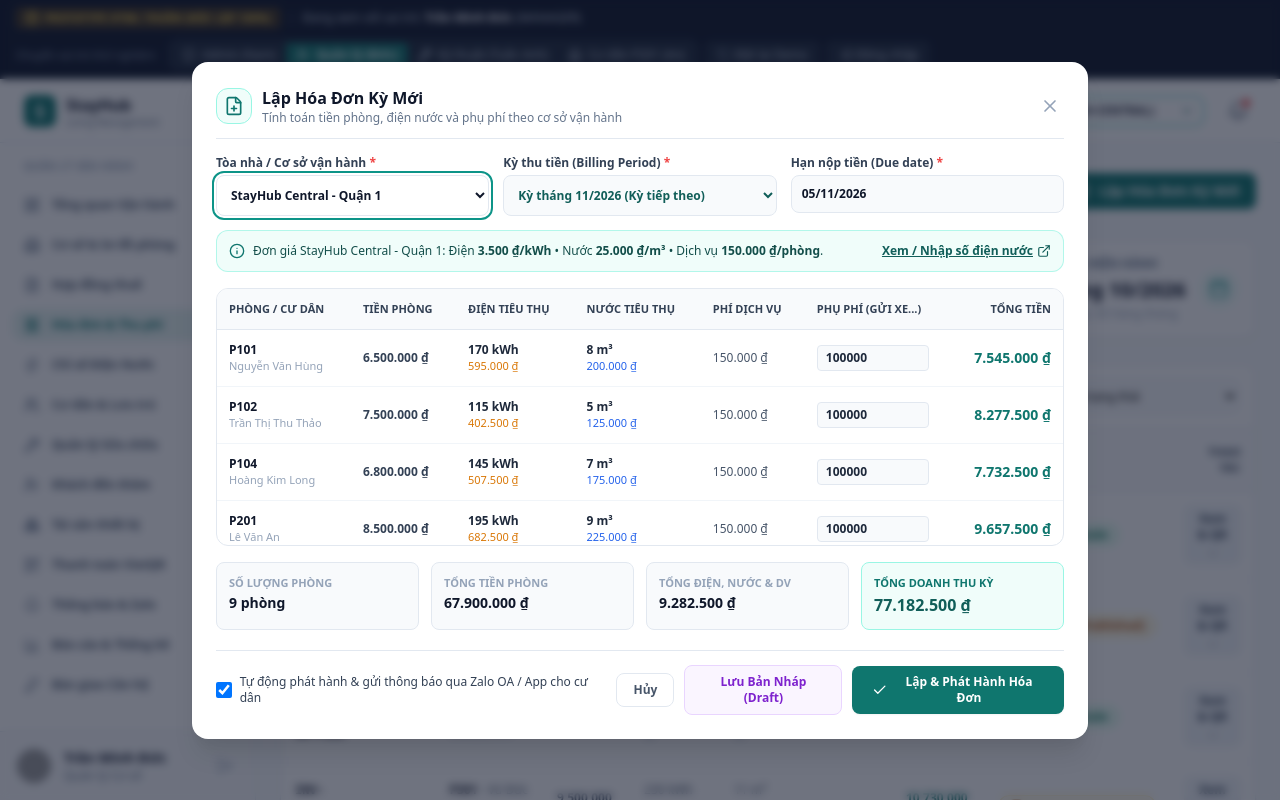
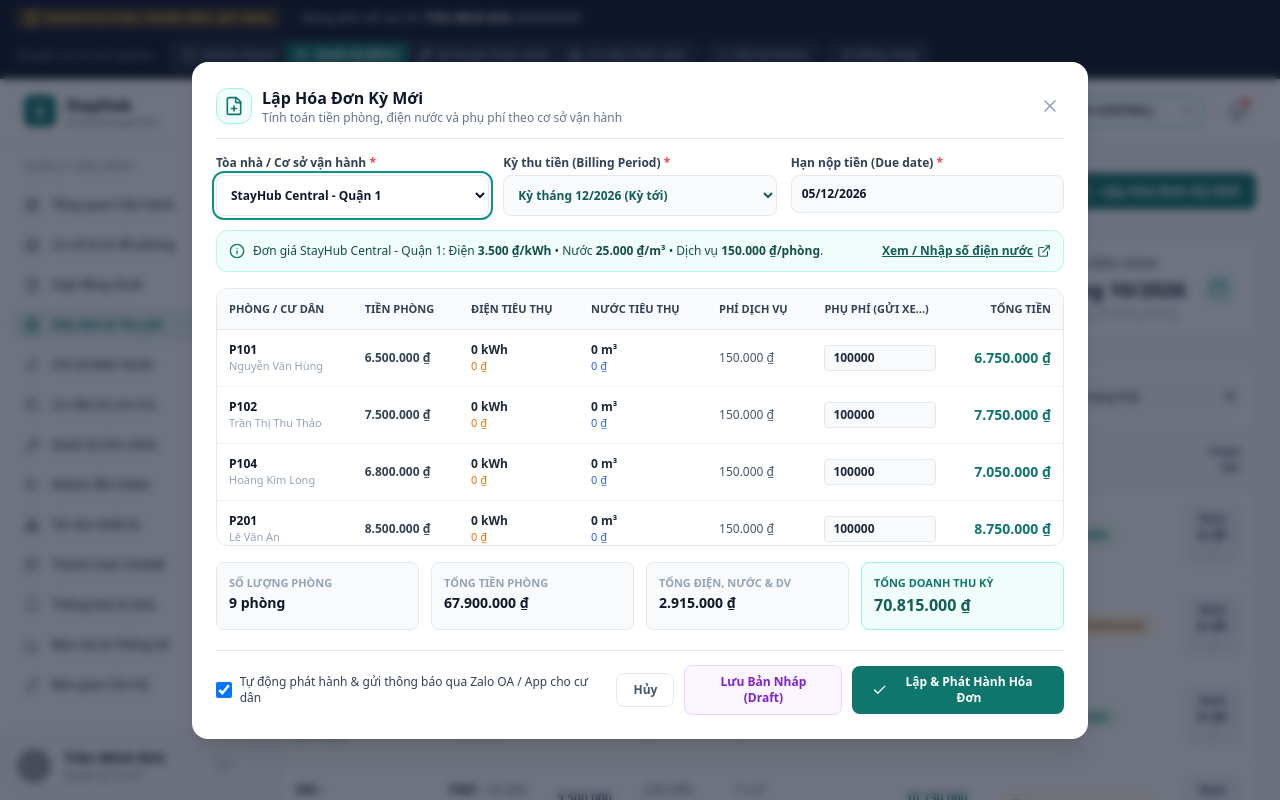
Before and after one commit to hopzxje/prototype, a plain HTML site: page pages/finance/invoices.html in a window 1280 px wide. Both pictures are taken after a click on the button "Lập Hóa Đơn Kỳ Mới". Drawn offline with nearby package versions, Linux system fonts and the light colour scheme; grey boxes are pictures that could not be loaded.

Commit message:
fix(invoices): dynamically populate billing cycle filter to support Month 12/2026 and future cycles

```diff
--- a/pages/finance/invoices.html
+++ b/pages/finance/invoices.html
@@ -370,6 +370,43 @@
     let wizardDataSufficient = true;
     let draftCalculationRows = [];
 
+    function populateInvoiceMonthFilter(preferredMonth) {
+      const monthFilterEl = document.getElementById('inv-month-filter');
+      if (!monthFilterEl) return;
+
+      const currentVal = preferredMonth || monthFilterEl.value || 'ALL';
+      const invoices = DataStore.getInvoices();
+      const utilCycles = (typeof DataStore.getAvailableUtilityCycles === 'function') ? DataStore.getAvailableUtilityCycles() : [];
+
+      const cycleSet = new Set(['09/2026', '10/2026', '11/2026', '12/2026', ...utilCycles]);
+      invoices.forEach(inv => {
+        if (inv.month) cycleSet.add(inv.month);
+      });
+
+      const sortedCycles = Array.from(cycleSet).sort((a, b) => {
+        const [ma, ya] = a.split('/').map(Number);
+        const [mb, yb] = b.split('/').map(Number);
+        return (yb * 12 + mb) - (ya * 12 + ma); // Newest month on top
+      });
+
+      let optionsHtml = `<option value="ALL">Tất cả kỳ thu</option>`;
+      sortedCycles.forEach(c => {
+        let label = `Tháng ${c}`;
+        if (c === '12/2026') label += ' (Kỳ tới)';
+        else if (c === '11/2026') label += ' (Mới)';
+        else if (c === '10/2026') label += ' (Hiện tại)';
+        else if (c === '09/2026') label += ' (Đã thu)';
+        optionsHtml += `<option value="${c}">${label}</option>`;
+      });
+
+      monthFilterEl.innerHTML = optionsHtml;
+      if (sortedCycles.includes(currentVal) || currentVal === 'ALL') {
+        monthFilterEl.value = currentVal;
+      } else {
+        monthFilterEl.value = 'ALL';
+      }
+    }
+
     function renderInvoicesTable() {
       const search = document.getElementById('inv-search').value.toLowerCase();
       const statusFilter = document.getElementById('inv-status-filter').value;
@@ -377,6 +414,16 @@
       const monthFilter = monthFilterEl ? monthFilterEl.value : 'ALL';
       const invoices = DataStore.getInvoices();
       const tbody = document.getElementById('invoices-tbody');
+
+      // Update metric banner for current cycle
+      const metricMonthEl = document.getElementById('metric-current-month');
+      if (metricMonthEl) {
+        if (monthFilter === 'ALL') {
+          metricMonthEl.innerText = 'Tất cả các kỳ';
+        } else {
+          metricMonthEl.innerText = `Tháng ${monthFilter}`;
+        }
+      }
 
       const currentBldId = DataStore.getCurrentBuilding();
       let filtered = invoices.filter(inv => {
@@ -476,15 +523,20 @@
         `).join('');
       }
 
-      // Populate months if available from utility cycles
+      // Populate months dynamically from utility cycles + existing invoices + baseline cycles
       const monthSelect = document.getElementById('modal-inv-month');
       if (monthSelect) {
-        const cycles = DataStore.getAvailableUtilityCycles();
-        if (cycles && cycles.length > 0) {
-          monthSelect.innerHTML = cycles.map(c => `
-            <option value="${c}" ${c === '11/2026' ? 'selected' : ''}>Kỳ tháng ${c}${c === '11/2026' ? ' (Kỳ tiếp theo)' : ''}</option>
-          `).join('');
-        }
+        const utilCycles = (typeof DataStore.getAvailableUtilityCycles === 'function') ? DataStore.getAvailableUtilityCycles() : [];
+        const invCycles = DataStore.getInvoices().map(i => i.month).filter(Boolean);
+        const cycleSet = new Set(['12/2026', '11/2026', '10/2026', '09/2026', ...utilCycles, ...invCycles]);
+        const sorted = Array.from(cycleSet).sort((a, b) => {
+          const [ma, ya] = a.split('/').map(Number);
+          const [mb, yb] = b.split('/').map(Number);
+          return (yb * 12 + mb) - (ya * 12 + ma);
+        });
+        monthSelect.innerHTML = sorted.map(c => `
+          <option value="${c}" ${c === '12/2026' ? 'selected' : (c === '11/2026' ? '' : '')}>Kỳ tháng ${c}${c === '12/2026' ? ' (Kỳ tới)' : (c === '11/2026' ? ' (Kỳ tiếp theo)' : (c === '10/2026' ? ' (Hiện tại)' : ''))}</option>
+        `).join('');
       }
 
       onModalBuildingOrMonthChange();
@@ -705,6 +757,7 @@
         });
       }
 
+      populateInvoiceMonthFilter(month);
       closeModal('createInvoiceModal');
       renderInvoicesTable();
 
@@ -816,6 +869,7 @@
     registerPage('invoices.html', () => {
       renderSidebar('invoices.html');
       renderTopbar('Quản lý Hóa đơn & Thu tiền phòng', 'Tài chính / Hóa đơn');
+      populateInvoiceMonthFilter();
       renderInvoicesTable();
       window.onFilterBuilding = function() {
         renderInvoicesTable();
```
